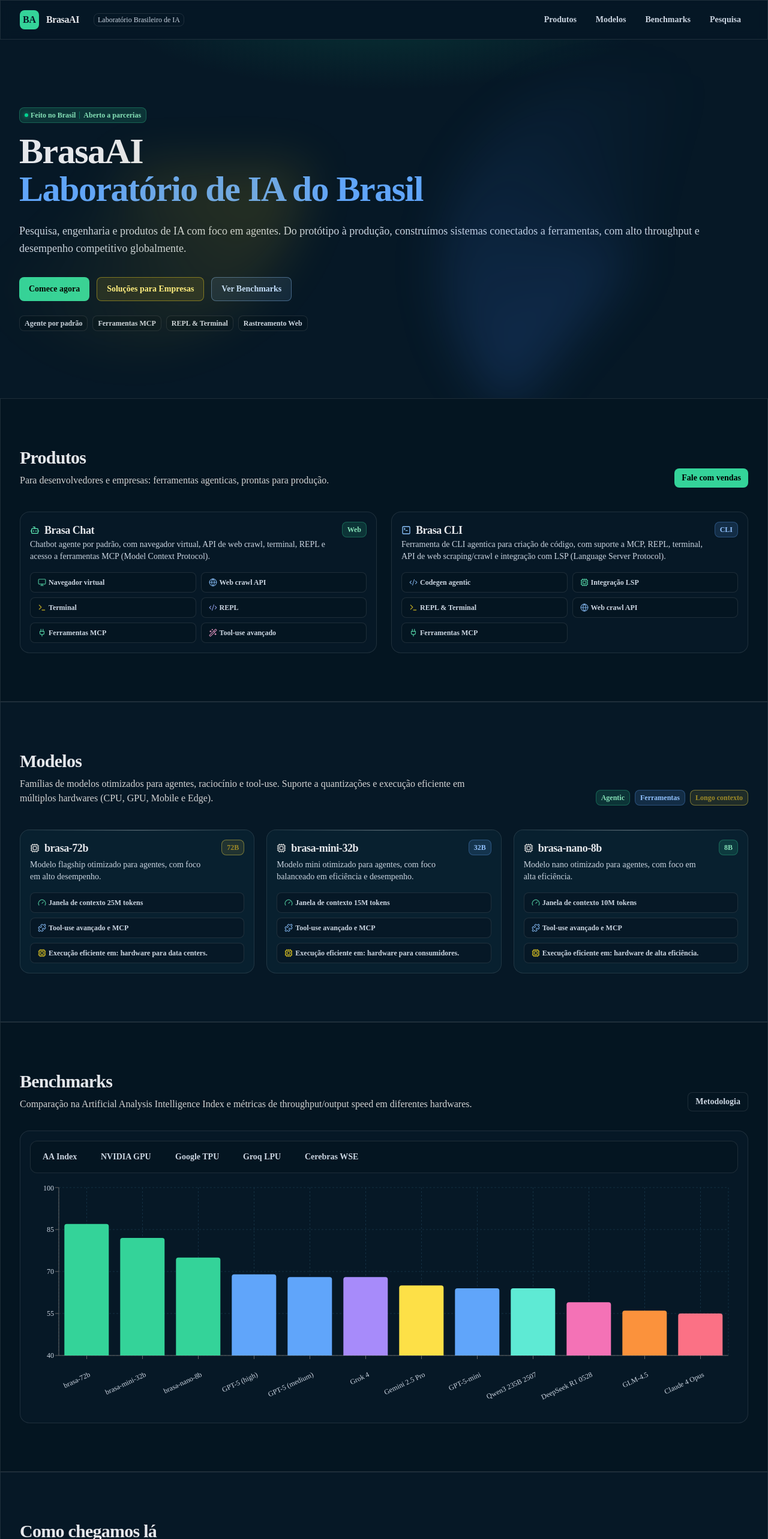
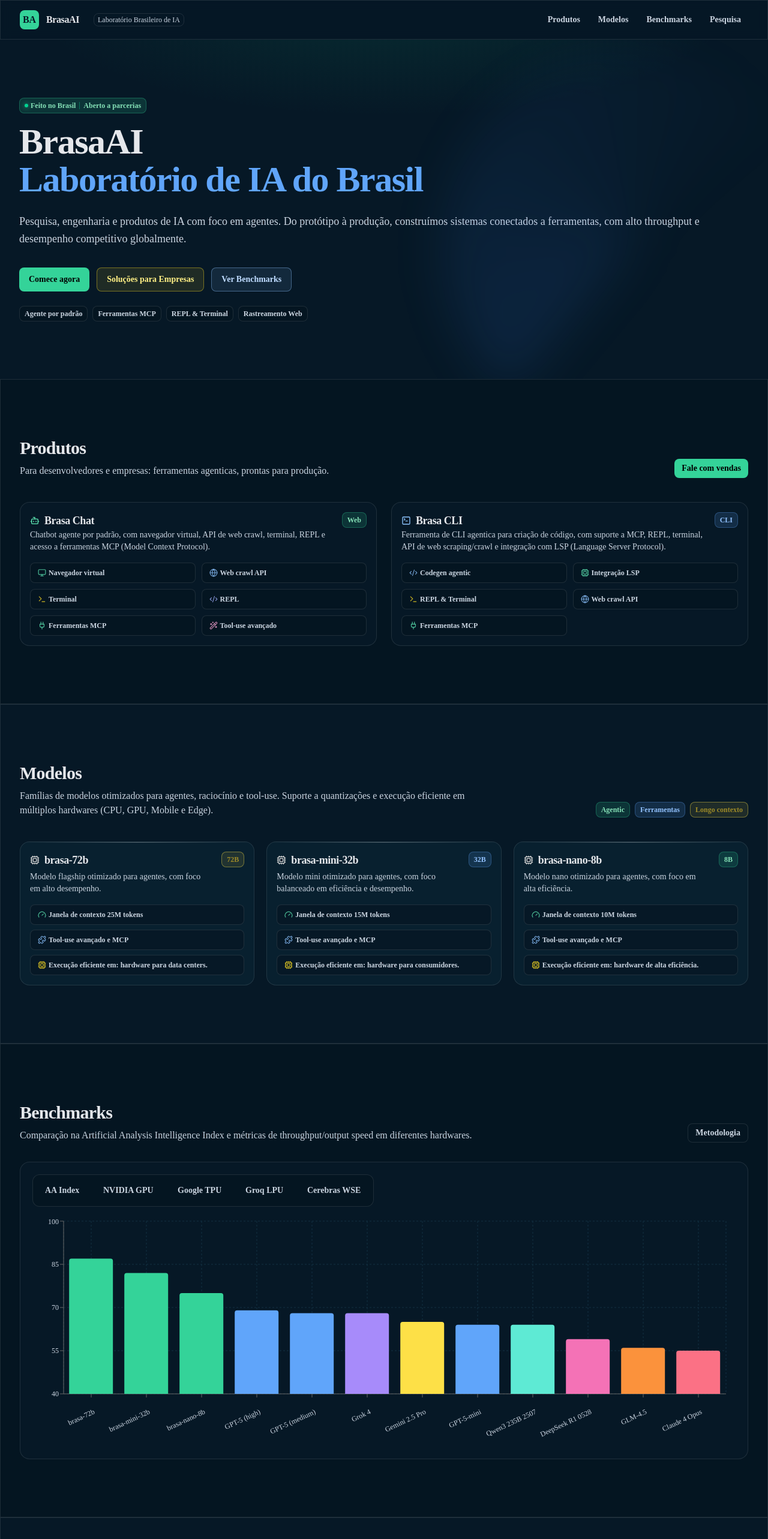
Before and after one commit to davidbasilefilho/brasa.ai, a React (Vite) app: page / in a window 1280 px wide. Shown: the top 2566 px of the page at 60% size. Built offline with nearby package versions, Linux system fonts and the light colour scheme.

Commit message:
refactor: enhance layout consistency and improve styling across components

```diff
--- a/src/App.tsx
+++ b/src/App.tsx
@@ -42,6 +42,12 @@
 import { type ReactNode } from "react";
 
 function App() {
+	// Consistent layout helpers
+	const container = cn("mx-auto max-w-7xl px-4 sm:px-6 lg:px-8");
+	const sectionY = "py-16 md:py-24";
+	const sectionTitle = "text-2xl md:text-3xl font-bold tracking-tight";
+	const sectionDesc = cn("mt-2", tokens.text.muted);
+
 	const headerNav: { label: ReactNode; href: string }[] = [
 		{ label: <>Produtos</>, href: "#produtos" },
 		{ label: <>Modelos</>, href: "#modelos" },
@@ -423,7 +429,8 @@
 			>
 				<div
 					className={cn(
-						"mx-auto max-w-7xl px-4 sm:px-6 lg:px-8 h-16 flex items-center justify-between",
+						container,
+						"h-14 md:h-16 flex items-center justify-between",
 					)}
 				>
 					<div className="flex items-center gap-3">
@@ -448,7 +455,7 @@
 							Laboratório Brasileiro de IA
 						</span>
 					</div>
-					<nav className={cn("hidden md:flex items-center gap-2")}>
+					<nav className={cn("hidden md:flex items-center gap-1.5")}>
 						{headerNav.map((item) => (
 							<Button
 								key={String(item.href)}
@@ -466,11 +473,10 @@
 
 			<section className="relative overflow-hidden">
 				<div className="pointer-events-none absolute inset-0">
-					<div className="absolute inset-0 bg-[radial-gradient(60%_40%_at_50%_-10%,rgba(16,185,129,0.18),transparent_60%)]" />
-					<div className="absolute -top-24 -left-24 h-[38rem] w-[38rem] rounded-full bg-[conic-gradient(from_90deg_at_50%_50%,rgba(250,204,21,0.14),transparent_40%)] blur-2xl" />
-					<div className="absolute -bottom-24 -right-24 h-[40rem] w-[40rem] rounded-full bg-[conic-gradient(from_220deg_at_50%_50%,rgba(59,130,246,0.18),transparent_45%)] blur-2xl" />
+					<div className="absolute inset-0 bg-[radial-gradient(70%_50%_at_50%_-10%,rgba(16,185,129,0.12),transparent_65%)]" />
+					<div className="absolute -bottom-24 -right-24 h-[40rem] w-[40rem] rounded-full bg-[conic-gradient(from_220deg_at_50%_50%,rgba(59,130,246,0.12),transparent_55%)] blur-2xl" />
 				</div>
-				<div className="mx-auto max-w-7xl px-4 sm:px-6 lg:px-8 py-20 md:py-28">
+				<div className={cn(container, "py-16 md:py-24")}>
 					<div className="grid gap-10">
 						<div>
 							<div className="inline-flex items-center gap-2">
@@ -504,7 +510,7 @@
 							</h1>
 							<p
 								className={cn(
-									"mt-6 text-base leading-relaxed md:text-lg",
+									"mt-4 md:mt-6 text-base leading-relaxed md:text-lg",
 									tokens.text.muted,
 								)}
 							>
@@ -513,7 +519,7 @@
 								ferramentas, com alto throughput e desempenho competitivo
 								globalmente.
 							</p>
-							<div className="mt-8 flex flex-wrap gap-3">
+							<div className="mt-6 md:mt-8 flex flex-wrap gap-2.5 md:gap-3">
 								{heroCtas.map((cta, idx) => (
 									<Button
 										key={idx}
@@ -526,7 +532,7 @@
 									</Button>
 								))}
 							</div>
-							<div className="mt-6 flex flex-wrap items-center gap-2">
+							<div className="mt-4 md:mt-6 flex flex-wrap items-center gap-2">
 								{heroBadges.map((b, idx) => (
 									<Badge key={idx} color="neutral">
 										{b.label}
@@ -542,13 +548,11 @@
 				id="produtos"
 				className={cn("border-t", tokens.border, "bg-panel-muted-bg")}
 			>
-				<div className="mx-auto max-w-7xl px-4 sm:px-6 lg:px-8 py-20">
+				<div className={cn(container, sectionY)}>
 					<div className="flex items-end justify-between gap-4">
 						<div>
-							<h2 className="text-2xl md:text-3xl font-bold tracking-tight">
-								Produtos
-							</h2>
-							<p className="mt-2 text-neutral-300 max-w-2xl">
+							<h2 className={sectionTitle}>Produtos</h2>
+							<p className={sectionDesc}>
 								Para desenvolvedores e empresas: ferramentas agenticas, prontas
 								para produção.
 							</p>
@@ -563,7 +567,7 @@
 							<a href="#empresas">Fale com vendas</a>
 						</Button>
 					</div>
-					<div className="mt-10 grid grid-cols-1 sm:grid-cols-2 gap-6 items-stretch">
+					<div className="mt-8 md:mt-10 grid grid-cols-1 sm:grid-cols-2 gap-5 md:gap-6 items-stretch">
 						{products.map((p, idx) => (
 							<Card
 								key={idx}
@@ -582,7 +586,7 @@
 									<Badge color={p.badge.color}>{p.badge.label}</Badge>
 								</CardHeader>
 								<CardContent className="mt-auto">
-									<div className="grid grid-cols-2 gap-2 text-xs">
+									<div className="grid grid-cols-2 gap-2.5 text-xs">
 										{p.features.map((f, i) => (
 											<Badge
 												key={i}
@@ -604,13 +608,11 @@
 				id="modelos"
 				className={cn("border-t", tokens.border, "bg-panel-bg")}
 			>
-				<div className="mx-auto max-w-7xl px-4 sm:px-6 lg:px-8 py-20">
+				<div className={cn(container, sectionY)}>
 					<div className="flex items-end justify-between gap-4">
 						<div>
-							<h2 className="text-2xl md:text-3xl font-bold tracking-tight">
-								Modelos
-							</h2>
-							<p className="mt-2 text-neutral-300 max-w-3xl">
+							<h2 className={sectionTitle}>Modelos</h2>
+							<p className={cn("mt-2 max-w-3xl", tokens.text.muted)}>
 								Famílias de modelos otimizados para agentes, raciocínio e
 								tool-use. Suporte a quantizações e execução eficiente em
 								múltiplos hardwares (CPU, GPU, Mobile e Edge).
@@ -623,7 +625,7 @@
 						</div>
 					</div>
 
-					<div className="mt-10 grid grid-cols-1 sm:grid-cols-2 lg:grid-cols-3 gap-5">
+					<div className="mt-8 md:mt-10 grid grid-cols-1 sm:grid-cols-2 lg:grid-cols-3 gap-5">
 						{models.map((m) => (
 							<Card
 								key={m.name}
@@ -681,13 +683,11 @@
 				id="benchmarks"
 				className={cn("border-t", tokens.border, "bg-panel-muted-bg")}
 			>
-				<div className="mx-auto max-w-7xl px-4 sm:px-6 lg:px-8 py-20">
+				<div className={cn(container, sectionY)}>
 					<div className="flex items-end justify-between gap-4">
 						<div>
-							<h2 className="text-2xl md:text-3xl font-bold tracking-tight">
-								Benchmarks
-							</h2>
-							<p className="mt-2 text-neutral-300 max-w-3xl">
+							<h2 className={sectionTitle}>Benchmarks</h2>
+							<p className={cn("mt-2 max-w-3xl", tokens.text.muted)}>
 								Comparação na Artificial Analysis Intelligence Index e métricas
 								de throughput/output speed em diferentes hardwares.
 							</p>
@@ -705,14 +705,14 @@
 
 					<div
 						className={cn(
-							"mt-8 p-4 rounded-xl border border-white/10 bg-panel-bg",
+							"mt-8 p-4 md:p-5 rounded-xl border border-white/10 bg-panel-bg",
 						)}
 					>
 						<BrasaTabs.Root
 							defaultValue="aa-index"
 							className="flex flex-col gap-4"
 						>
-							<BrasaTabs.List>
+							<BrasaTabs.List className="w-fit">
 								{[
 									{
 										value: "aa-index",
@@ -751,7 +751,7 @@
 									<ResponsiveContainer width="100%" height="100%">
 										<BarChart
 											data={intelligenceIndexSorted}
-											margin={{ top: 8, right: 16, left: 8, bottom: 48 }}
+											margin={{ top: 8, right: 16, left: 8, bottom: 44 }}
 										>
 											<CartesianGrid strokeDasharray="3 3" stroke="#133042" />
 											<XAxis
@@ -763,13 +763,13 @@
 													/>
 												)}
 												interval={0}
-												tickMargin={14}
-												height={48}
+												tickMargin={12}
+												height={44}
 											/>
 											<YAxis
 												tick={{ fill: "#cbd5e1", fontSize: 12 }}
 												domain={[40, 100]}
-												width={40}
+												width={44}
 											/>
 											<Tooltip
 												content={<ChartTooltip />}
@@ -797,7 +797,7 @@
 									<ResponsiveContainer width="100%" height="100%">
 										<BarChart
 											data={throughputNvidiaSorted}
-											margin={{ top: 8, right: 16, left: 8, bottom: 40 }}
+											margin={{ top: 8, right: 16, left: 8, bottom: 44 }}
 										>
 											<CartesianGrid strokeDasharray="3 3" stroke="#133042" />
 											<XAxis
@@ -806,12 +806,12 @@
 													<ModelTick {...props} data={throughputNvidiaSorted} />
 												)}
 												interval={0}
-												tickMargin={14}
+												tickMargin={12}
 												height={44}
 											/>
 											<YAxis
 												tick={{ fill: "#cbd5e1", fontSize: 12 }}
-												width={40}
+												width={44}
 											/>
 											<Tooltip
 												content={<ChartTooltip />}
@@ -839,7 +839,7 @@
 									<ResponsiveContainer width="100%" height="100%">
 										<BarChart
 											data={throughputTPUSorted}
-											margin={{ top: 8, right: 16, left: 8, bottom: 40 }}
+											margin={{ top: 8, right: 16, left: 8, bottom: 44 }}
 										>
 											<CartesianGrid strokeDasharray="3 3" stroke="#133042" />
 											<XAxis
@@ -848,12 +848,12 @@
 													<ModelTick {...props} data={throughputTPUSorted} />
 												)}
 												interval={0}
-												tickMargin={14}
+												tickMargin={12}
 												height={44}
 											/>
 											<YAxis
 												tick={{ fill: "#cbd5e1", fontSize: 12 }}
-												width={40}
+												width={44}
 											/>
 											<Tooltip
 												content={<ChartTooltip />}
@@ -881,7 +881,7 @@
 									<ResponsiveContainer width="100%" height="100%">
 										<BarChart
 											data={throughputGroqSorted}
-											margin={{ top: 8, right: 16, left: 8, bottom: 40 }}
+											margin={{ top: 8, right: 16, left: 8, bottom: 44 }}
 										>
 											<CartesianGrid strokeDasharray="3 3" stroke="#133042" />
 											<XAxis
@@ -890,12 +890,12 @@
 													<ModelTick {...props} data={throughputGroqSorted} />
 												)}
 												interval={0}
-												tickMargin={14}
+												tickMargin={12}
 												height={44}
 											/>
 											<YAxis
 												tick={{ fill: "#cbd5e1", fontSize: 12 }}
-												width={40}
+												width={44}
 											/>
 											<Tooltip
 												content={<ChartTooltip />}
@@ -923,7 +923,7 @@
 									<ResponsiveContainer width="100%" height="100%">
 										<BarChart
 											data={throughputCerebrasSorted}
-											margin={{ top: 8, right: 16, left: 8, bottom: 40 }}
+											margin={{ top: 8, right: 16, left: 8, bottom: 44 }}
 										>
 											<CartesianGrid strokeDasharray="3 3" stroke="#133042" />
 											<XAxis
@@ -935,12 +935,12 @@
 													/>
 												)}
 												interval={0}
-												tickMargin={14}
+												tickMargin={12}
 												height={44}
 											/>
 											<YAxis
 												tick={{ fill: "#cbd5e1", fontSize: 12 }}
-												width={40}
+												width={44}
 											/>
 											<Tooltip
 												content={<ChartTooltip />}
@@ -971,11 +971,9 @@
 				id="metodologia"
 				className={cn("border-t", tokens.border, "bg-panel-bg")}
 			>
-				<div className="mx-auto max-w-7xl px-4 sm:px-6 lg:px-8 py-20">
-					<h2 className="text-2xl md:text-3xl font-bold tracking-tight">
-						Como chegamos lá
-					</h2>
-					<p className="mt-4 text-neutral-300 max-w-4xl">
+				<div className={cn(container, sectionY)}>
+					<h2 className={sectionTitle}>Como chegamos lá</h2>
+					<p className={cn("mt-3 md:mt-4 max-w-4xl", tokens.text.muted)}>
 						A sinergia vem de quatro pilares integrados do documento técnico:
 						HRM (planejamento no h-module e execução no l-module), memória ATLAS
 						(curto, longo prazo e persistente para contexto &gt;10M tokens),
@@ -985,7 +983,7 @@
 						GSPO), elevando o raciocínio sem depender de dados humanos.
 					</p>
 
-					<div className="mt-10 grid grid-cols-1 sm:grid-cols-2 lg:grid-cols-4 gap-5">
+					<div className="mt-8 md:mt-10 grid grid-cols-1 sm:grid-cols-2 lg:grid-cols-4 gap-5">
 						{[
 							{
 								key: "hrm",
@@ -1081,10 +1079,10 @@
 			<section
 				id="empresas"
 				className={cn(
-					"border-t border-border bg-gradient-to-br from-[color-mix(in_oklab,var(--color-panel-bg)_90%,#0a2233)] via-[color-panel-bg] to-[color-mix(in_oklab,var(--color-panel-bg)_80%,#0b2a3f)]",
+					"border-t border-border bg-gradient-to-br from-[color-mix(in_oklab,var(--color-panel-bg)_92%,#0a2233)] via-[color-panel-bg] to-[color-mix(in_oklab,var(--color-panel-bg)_86%,#0b2a3f)]",
 				)}
 			>
-				<div className="mx-auto max-w-7xl px-4 sm:px-6 lg:px-8 py-14">
+				<div className={cn(container, "py-14 md:py-20")}>
 					<div
 						className={cn(
 							"p-6 md:p-8 grid md:grid-cols-2 gap-6 items-center",
@@ -1097,12 +1095,12 @@
 							<h3 className="text-2xl font-bold tracking-tight">
 								Parcerias e soluções sob medida
 							</h3>
-							<p className="mt-2 text-neutral-300">
+							<p className={cn("mt-2", tokens.text.muted)}>
 								Integre agentes ao seu produto. Oferecemos POCs rápidas, SLAs e
 								suporte dedicado.
 							</p>
 						</div>
-						<div className="flex flex-wrap gap-3 md:justify-end">
+						<div className="flex flex-wrap gap-2.5 md:gap-3 md:justify-end">
 							{[
 								{
 									href: "#contato",
@@ -1133,7 +1131,12 @@
 			</section>
 
 			<footer className={cn("border-t", tokens.border, "bg-panel-bg")}>
-				<div className="mx-auto max-w-7xl px-4 sm:px-6 lg:px-8 py-10 text-sm text-neutral-300 flex flex-col md:flex-row items-center justify-between gap-4">
+				<div
+					className={cn(
+						container,
+						"py-8 md:py-10 text-sm text-neutral-300 flex flex-col md:flex-row items-center justify-between gap-4",
+					)}
+				>
 					<span>© {new Date().getFullYear()} BrasaAI • Feito no Brasil</span>
 					<div className="flex items-center gap-2">
 						{[
```
